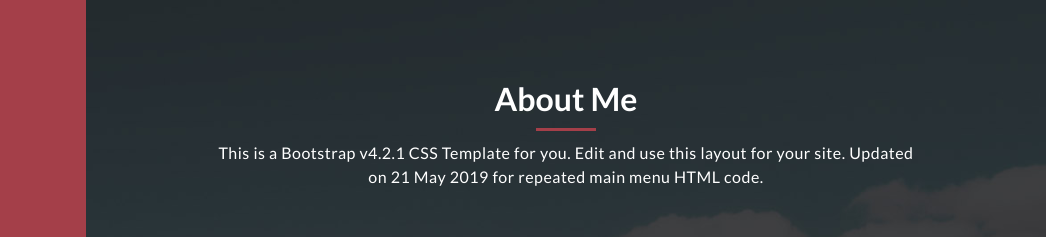
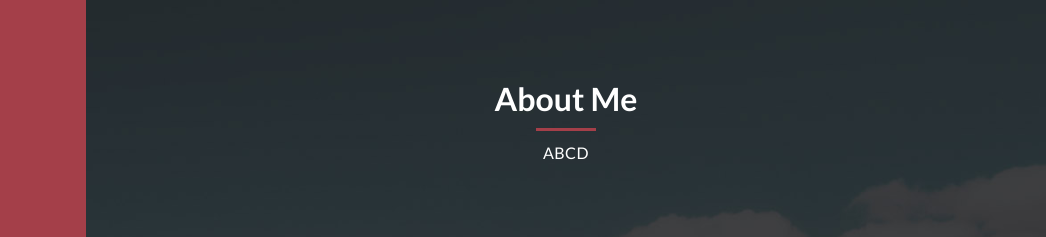
Before and after one commit to Sandra-Rajasekhar/Sandra-Rajasekhar.github.io, a plain HTML site: page index.html in a window 1280 px wide. Shown: the top 237 px of the page, 234-1280 px from the left. Drawn offline with Linux system fonts and the light colour scheme.

Commit message:
changes in html

```diff
--- a/index.html
+++ b/index.html
@@ -84,9 +84,7 @@
           <div class="section-heading">
             <h2>About Me</h2>
             <div class="line-dec"></div>
-            <span
-              >This is a Bootstrap v4.2.1 CSS Template for you. Edit and use
-              this layout for your site. Updated on 21 May 2019 for repeated main menu HTML code.</span
+            <span>ABCD</span
             >
           </div>
           <div class="left-image-post">
```
